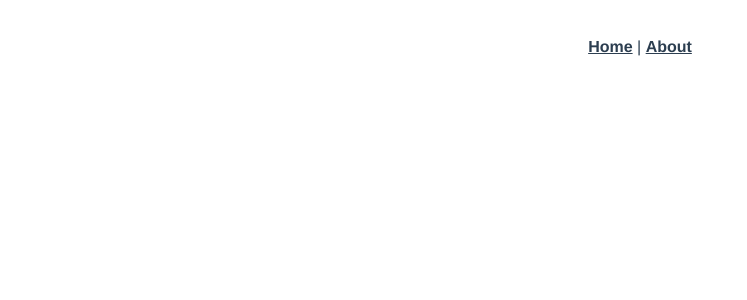
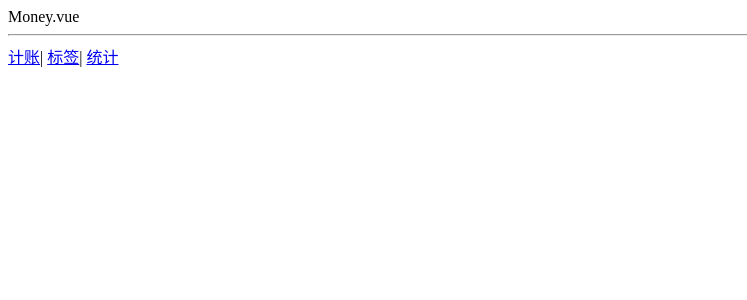
Before and after one commit to awttt/money, a Vue app: page /#/money in a window 1280 px wide. Shown: the top 300 px of the page, without its empty margins (0-747 px from the left). Built offline with nearby package versions, Linux system fonts and the light colour scheme.

Commit message:
创建三个页面

```diff
--- a/src/App.vue
+++ b/src/App.vue
@@ -1,10 +1,13 @@
+import router from './router/index';
 <template>
-  <div id="app">
-    <div id="nav">
-      <router-link to="/">Home</router-link> |
-      <router-link to="/about">About</router-link>
+  <div>
+    <router-view/>
+    <hr/>
+    <div>
+      <router-link to='/money'>计账</router-link>|
+      <router-link to='/labels'>标签</router-link>|
+      <router-link to='/statistics'>统计</router-link>
     </div>
-    <router-view/>
   </div>
 </template>
 
--- a/src/main.ts
+++ b/src/main.ts
@@ -7,7 +7,7 @@
 Vue.config.productionTip = false
 
 new Vue({
-  router,
+  router:router,
   store,
   render: h => h(App)
 }).$mount('#app')
--- a/src/router/index.ts
+++ b/src/router/index.ts
@@ -1,23 +1,30 @@
 import Vue from 'vue'
 import VueRouter, { RouteConfig } from 'vue-router'
-import Home from '../views/Home.vue'
+import Home from '@/views/Home.vue'
+import Money from '@/views/Money.vue';
+import Labels from '@/views/Labels.vue';
+import Statistics from '@/views/Statistics.vue';
+
 
 Vue.use(VueRouter)
 
-  const routes: Array<RouteConfig> = [
+  const routes  = [
+    {
+      path:'/',
+      redirect:'/money'
+    },
   {
-    path: '/',
-    name: 'Home',
-    component: Home
+    path:'/money',
+    component:Money
   },
   {
-    path: '/about',
-    name: 'About',
-    // route level code-splitting
-    // this generates a separate chunk (about.[hash].js) for this route
-    // which is lazy-loaded when the route is visited.
-    component: () => import(/* webpackChunkName: "about" */ '../views/About.vue')
-  }
+    path:'/labels',
+    component:Labels
+  },
+  {
+    path:'/statistics',
+    component:Statistics
+  },
 ]
 
 const router = new VueRouter({
--- /dev/null
+++ b/src/views/Labels.vue
@@ -0,0 +1,18 @@
+<template>
+    <div>
+        Labels.vue
+    </div>
+</template>
+
+<script lang="ts">
+    import Vue from 'vue'
+import Labels from '@/views/Labels.vue';
+
+    export default Vue.extend({
+
+    })
+</script>
+
+<style scoped>
+
+</style>
--- /dev/null
+++ b/src/views/Money.vue
@@ -0,0 +1,18 @@
+<template>
+    <div>
+        Money.vue
+    </div>
+</template>
+
+<script lang="ts">
+    import Vue from 'vue'
+import Money from '@/views/Money.vue';
+
+    export default Vue.extend({
+
+    })
+</script>
+
+<style scoped>
+
+</style>
--- /dev/null
+++ b/src/views/Statistics.vue
@@ -0,0 +1,17 @@
+<template>
+    <div>
+sta.vue
+    </div>
+</template>
+
+<script lang="ts">
+    import Vue from 'vue'
+
+    export default Vue.extend({
+
+    })
+</script>
+
+<style scoped>
+
+</style>
```
